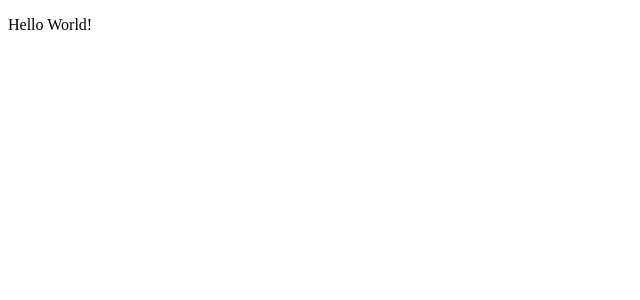
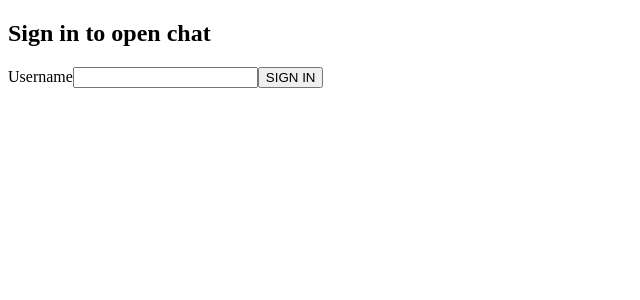
Before and after one commit to GabrielRodriguesMachado/a-chat-app, a React (Create React App) app in the folder client/: page / in a window 1280 px wide. Shown: the top 300 px of the page, without its empty margins (0-640 px from the left). Built offline with nearby package versions, Linux system fonts and the light colour scheme; no server answers.

Commit message:
configurada a rota inicial usando react router dom

```diff
--- a/client/src/App.js
+++ b/client/src/App.js
@@ -1,11 +1,16 @@
+import { BrowserRouter, Route, Routes } from 'react-router-dom';
 import socketIO from 'socket.io-client';
+import Home from './components/Home';
+
 const socket = socketIO.connect('http://localhost:4000');
 
 function App() {
   return (
-    <div>
-      <p>Hello World!</p>
-    </div>
+    <BrowserRouter>
+      <Routes>
+        <Route path="/" element={<Home socket={socket} />} />
+      </Routes>
+    </BrowserRouter>
   );
 }
 
```
